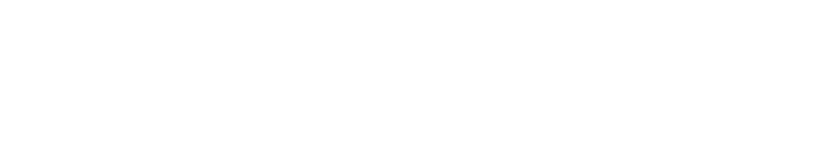
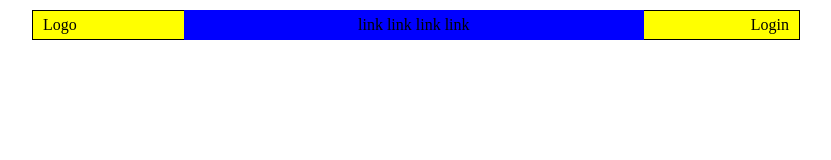
Before and after one commit to VeronicaFontana/htmlcss-struttura-discord, a plain HTML site: page index.html in a window 1280 px wide. Shown: the whole page, without its empty margins (224-1055 px from the left). Drawn offline with Linux system fonts and the light colour scheme.

Commit message:
[ADD] top menu

```diff
--- a/css/style.css
+++ b/css/style.css
@@ -0,0 +1,31 @@
+*{
+  margin: 0;
+  padding: 0;
+  box-sizing: border-box;
+}
+
+
+/* HEADER */
+.top-menu{
+  background-color: yellow;
+  width: 60%;
+  height: 30px;
+  margin: 10px auto;
+  border: 1px solid black;
+  display: flex;
+  justify-content: space-between;
+  align-items: center;
+}
+
+.top-menu span{
+  margin: 0 10px;
+  height: 30px;
+  display: flex;
+  align-items: center;
+}
+
+.top-menu #link-menu{
+  width: 60%;
+  background-color: blue;
+  justify-content: center;
+}
--- a/index.html
+++ b/index.html
@@ -1,11 +1,27 @@
 <!DOCTYPE html>
 <html lang="en">
 <head>
+  <link rel="stylesheet" href="css/style.css">
   <meta charset="UTF-8">
   <meta name="viewport" content="width=device-width, initial-scale=1.0">
   <title>Discord</title>
 </head>
 <body>
-
+  <header>
+    <section class="top-menu">
+      <span>Logo</span>
+      <span id="link-menu">link link link link</span>
+      <span>Login</span>
+    </section>
+    <section class="top-image"></section>
+  </header>
+  <main>
+    <section class="double-block"></section>
+    <section class="main-block"></section>
+  </main>
+  <footer>
+    <section class="colonne"></section>
+    <section class="fondo"></section>
+  </footer>
 </body>
 </html>
```
